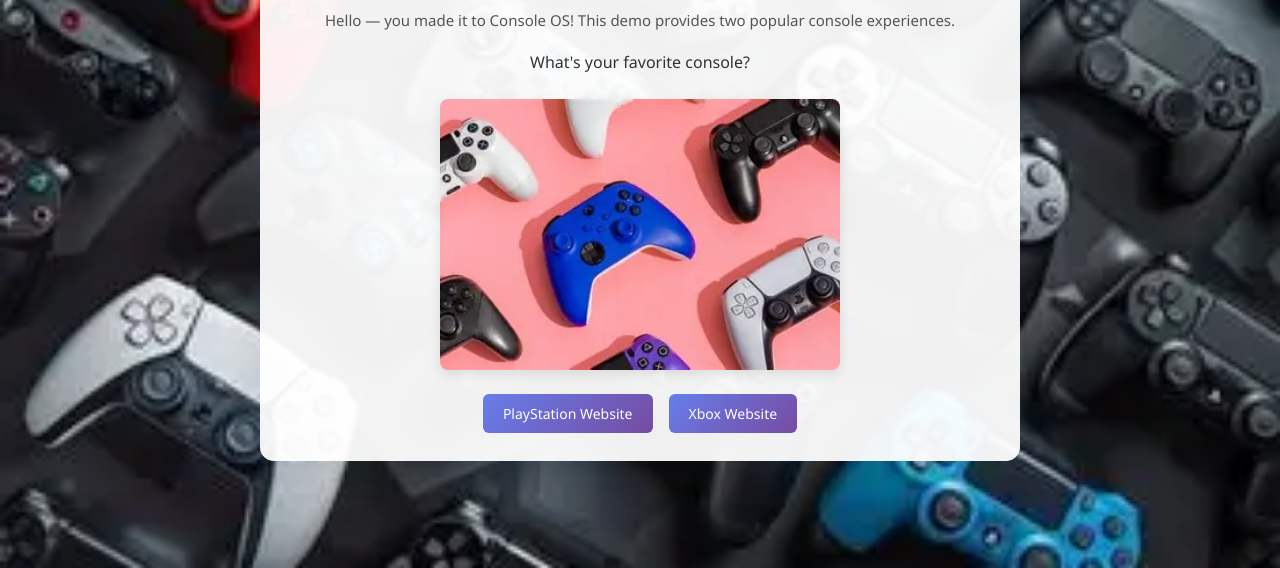
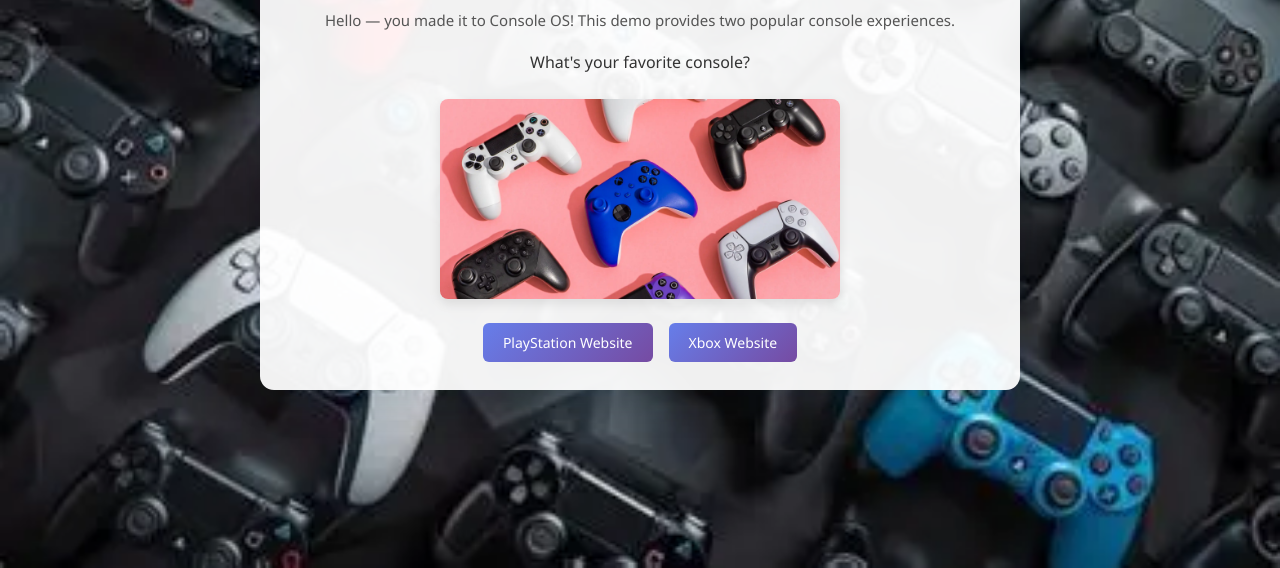
Before and after one commit to ArmaanLambsar/MyOSProject, a plain HTML site: page index.html in a window 1280 px wide. Shown: the part 232-800 px from the top of the page. Drawn offline with Linux system fonts and the light colour scheme.

Commit message:
deleted:    BG.webp 	deleted:    Image.webp 	new file:   cover.png

```diff
--- a/index.html
+++ b/index.html
@@ -12,7 +12,7 @@
     }
 
     body {
-      background-image: url('./BG.webp');
+      background-image: url('./BG.png');
       background-size: cover;
       background-attachment: fixed;
       min-height: 100vh;
@@ -141,7 +141,7 @@
     <h2>Introduction</h2>
     <h3>Hello — you made it to Console OS! This demo provides two popular console experiences.</h3>
     <p>What's your favorite console?</p>
-    <img src="./Image.webp" alt="Game controller" />
+    <img src="./cover.png" alt="Game controller" />
 
     <div class="links-section">
       <a href="https://direct.playstation.com/en-us/hardware/ps5?emcid=pa-co-520653&gclid=f2b395f06b251b8d762effde68e85ba6&gclsrc=3p.ds&msclkid=f2b395f06b251b8d762effde68e85ba6/" target="_blank" rel="noopener">PlayStation Website</a>
```
Also changed, not shown: BG.png (added), BG.webp (deleted), Image.webp (deleted), cover.png (added).
